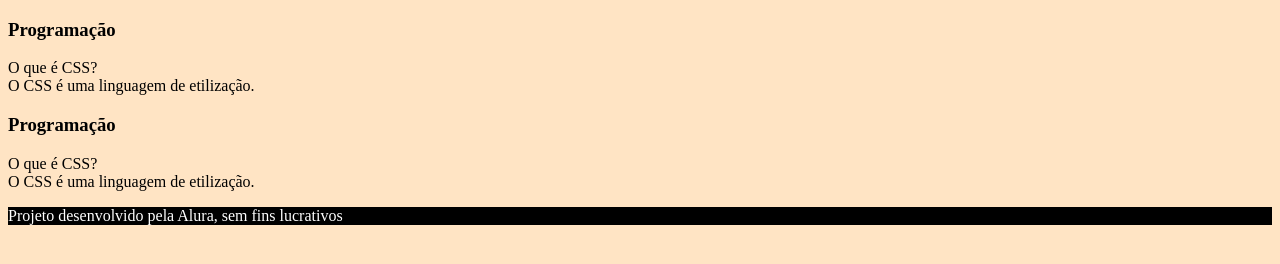
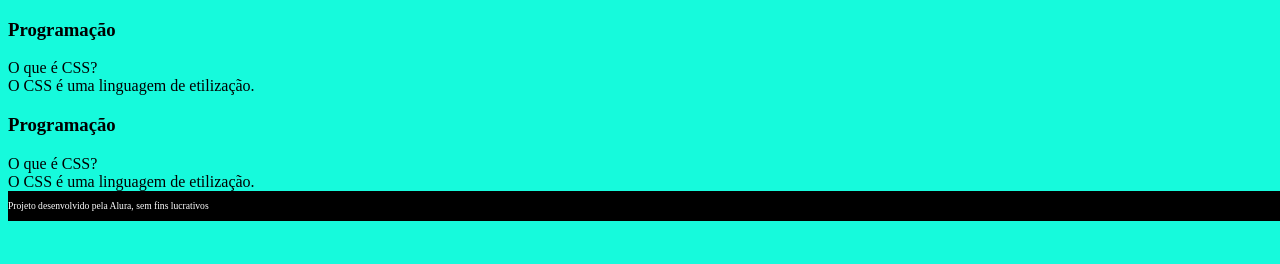
Before and after one commit to KauaRoseiraa/Projeto-Final-Mat-II, a plain HTML site: page index.html in a window 1280 px wide. Drawn offline with Linux system fonts and the light colour scheme; files that its build step writes are made by us from their sources.

Commit message:
Add files via upload

```diff
--- a/style.css
+++ b/style.css
@@ -1,8 +1,14 @@
 body {
-    background-color: bisque;
+    background-color: rgb(22, 250, 220);
 }
 footer {
-background-color: black;
-color: white;
-bottom: eX;
+    background-color: black;
+    color: white;
+    position: fixed;
+    bottom: eX;
+    width: 100%;
 }
+footer p{
+   text-align: conter;
+   font-size: 0.6rem;
+}
```
